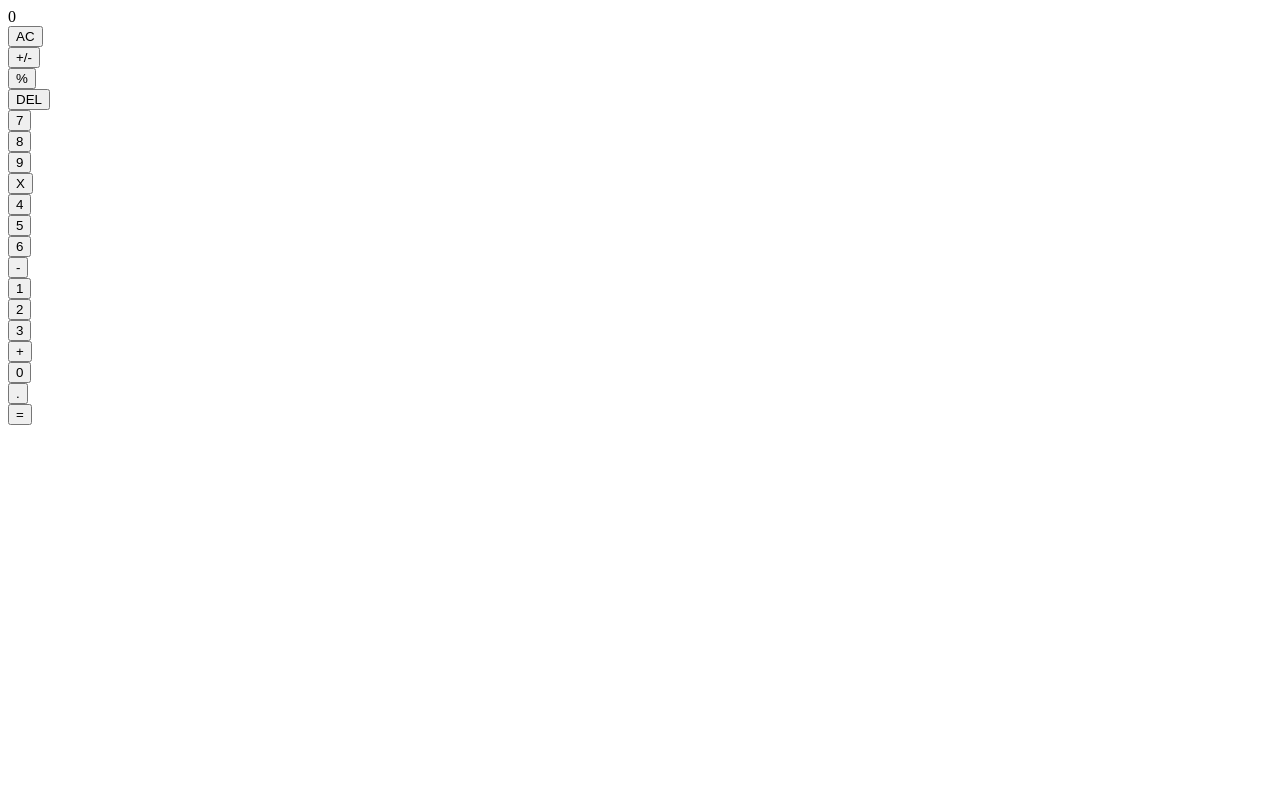
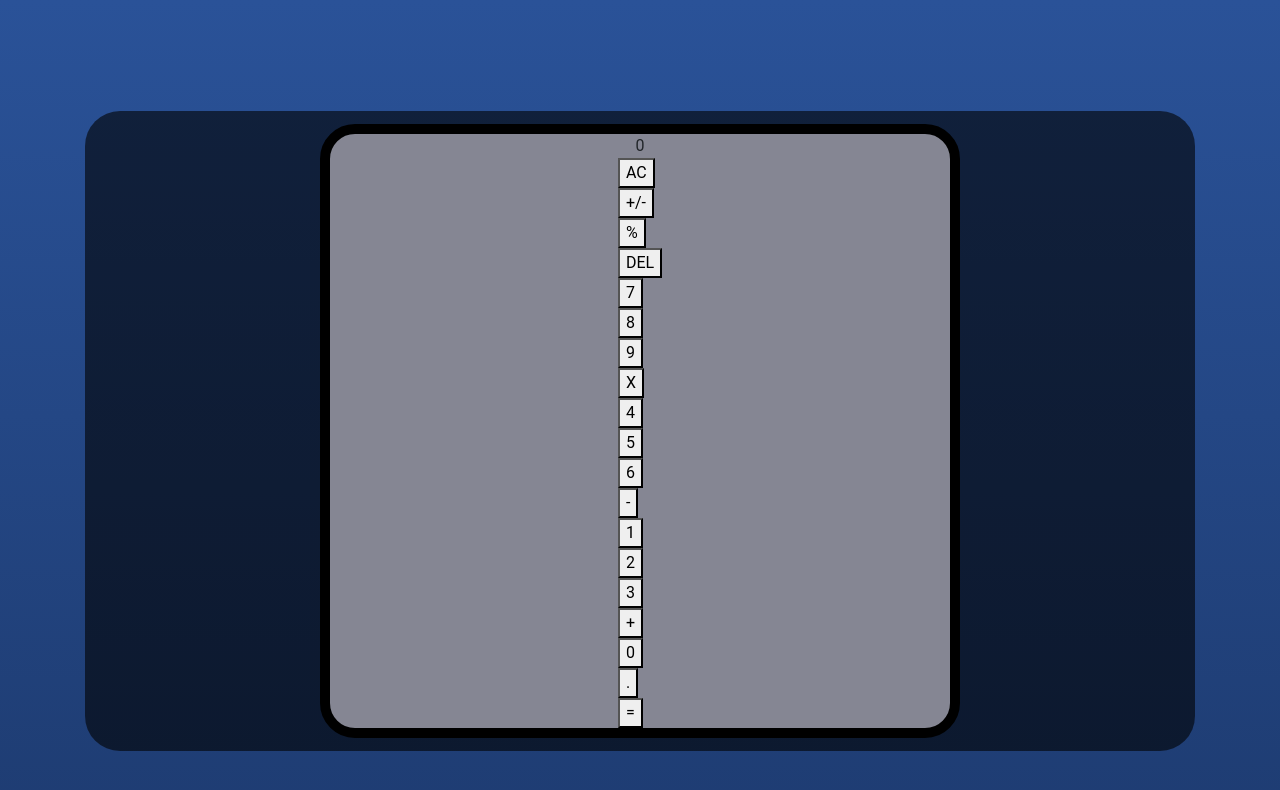
Before and after one commit to christianotieno/react-calculator, a React app: page / in a window 1280 px wide. Built offline with nearby package versions, Linux system fonts and the light colour scheme.

Commit message:
ADD style to app component

```diff
--- a/package.json
+++ b/package.json
@@ -7,8 +7,10 @@
     "@testing-library/react": "^9.3.2",
     "@testing-library/user-event": "^7.1.2",
     "big.js": "^5.2.2",
+    "bootstrap": "^4.5.0",
     "prop-types": "^15.7.2",
     "react": "^16.13.1",
+    "react-bootstrap": "^1.0.1",
     "react-dom": "^16.13.1",
     "react-scripts": "3.4.1"
   },
@@ -17,7 +19,7 @@
     "build": "react-scripts build",
     "test": "react-scripts test",
     "eject": "react-scripts eject",
-    "sass" : "sass --watch src/styles/scss:src/styles/css"
+    "sass": "sass --watch src/styles/scss:src/styles/css"
   },
   "eslintConfig": {
     "extends": "react-app"
--- a/public/index.html
+++ b/public/index.html
@@ -13,7 +13,7 @@
     <link rel="manifest" href="%PUBLIC_URL%/manifest.json" />
     <title>React App</title>
   </head>
-  <body>
+  <body class="container">
     <noscript>You need to enable JavaScript to run this app.</noscript>
     <div id="root"></div>
   </body>
--- a/src/components/App.js
+++ b/src/components/App.js
@@ -1,6 +1,8 @@
 import React from 'react';
 import Display from './Display';
+import '../styles/css/index.css';
 import ButtonPanel from './ButtonPanel';
+import 'bootstrap/dist/css/bootstrap.min.css';
 
 class App extends React.Component {
   constructor(props) {
@@ -13,7 +15,7 @@ class App extends React.Component {
   render() {
     const { result } = this.state;
     return (
-      <div>
+      <div className="app">
         <Display result={result.toString()} />
         <ButtonPanel />
       </div>
--- a/src/index.js
+++ b/src/index.js
@@ -1,7 +1,6 @@
 import React from 'react';
 import ReactDOM from 'react-dom';
 import App from './components/App';
-import './styles/css/index.css';
 
 ReactDOM.render(
   <App />,
--- a/src/styles/scss/App.scss
+++ /dev/null
@@ -1,28 +0,0 @@
-.App {
-  text-align: center;
-}
-
-.App-logo {
-  animation: App-logo-spin infinite 20s linear;
-  height: 80px;
-}
-
-.App-header {
-  background-color: #222;
-  height: 150px;
-  padding: 20px;
-  color: white;
-}
-
-.App-title {
-  font-size: 1.5em;
-}
-
-.App-intro {
-  font-size: large;
-}
-
-@keyframes App-logo-spin {
-  from { transform: rotate(0deg); }
-  to { transform: rotate(360deg); }
-}
--- a/src/styles/scss/index.scss
+++ b/src/styles/scss/index.scss
@@ -1,24 +1,27 @@
-.App {
-  text-align: center; }
+.container{
+  min-height: 90vh;
+  background-size: cover;
+  background-repeat: no-repeat;
+  font-family: 'Roboto',HelveticaNeue, Arial, sans-serif;
+  background-image: linear-gradient(to top, rgb(30, 60, 114), rgb(42, 82, 152));
+}
 
-.App-logo {
-  animation: App-logo-spin infinite 20s linear;
-  height: 80px; }
-
-.App-header {
-  background-color: #222;
-  height: 150px;
-  padding: 20px;
-  color: white; }
-
-.App-title {
-  font-size: 1.5em; }
-
-.App-intro {
-  font-size: large; }
-
-@keyframes App-logo-spin {
-  from {
-    transform: rotate(0deg); }
-  to {
-    transform: rotate(360deg); } }
+#root {
+  height: 80vh;
+  display: flex;
+  margin-top: 10%;
+  border-radius: 35px;
+  align-items: center;
+  justify-content: center;
+  background-image: linear-gradient(to bottom, rgba(0, 0, 0, 0.6), rgba(0, 0, 0, 0.6));
+}
+.app {
+  width: 50vw;
+  display: flex;
+  border-radius: 35px;
+  align-items: center;
+  flex-direction: column;
+  justify-content: center;
+  border: 10px solid #000;
+  background-color: #858693;
+}
```
Also changed, not shown: src/styles/css/App.css (deleted), src/styles/css/index.css, 3 other files.
